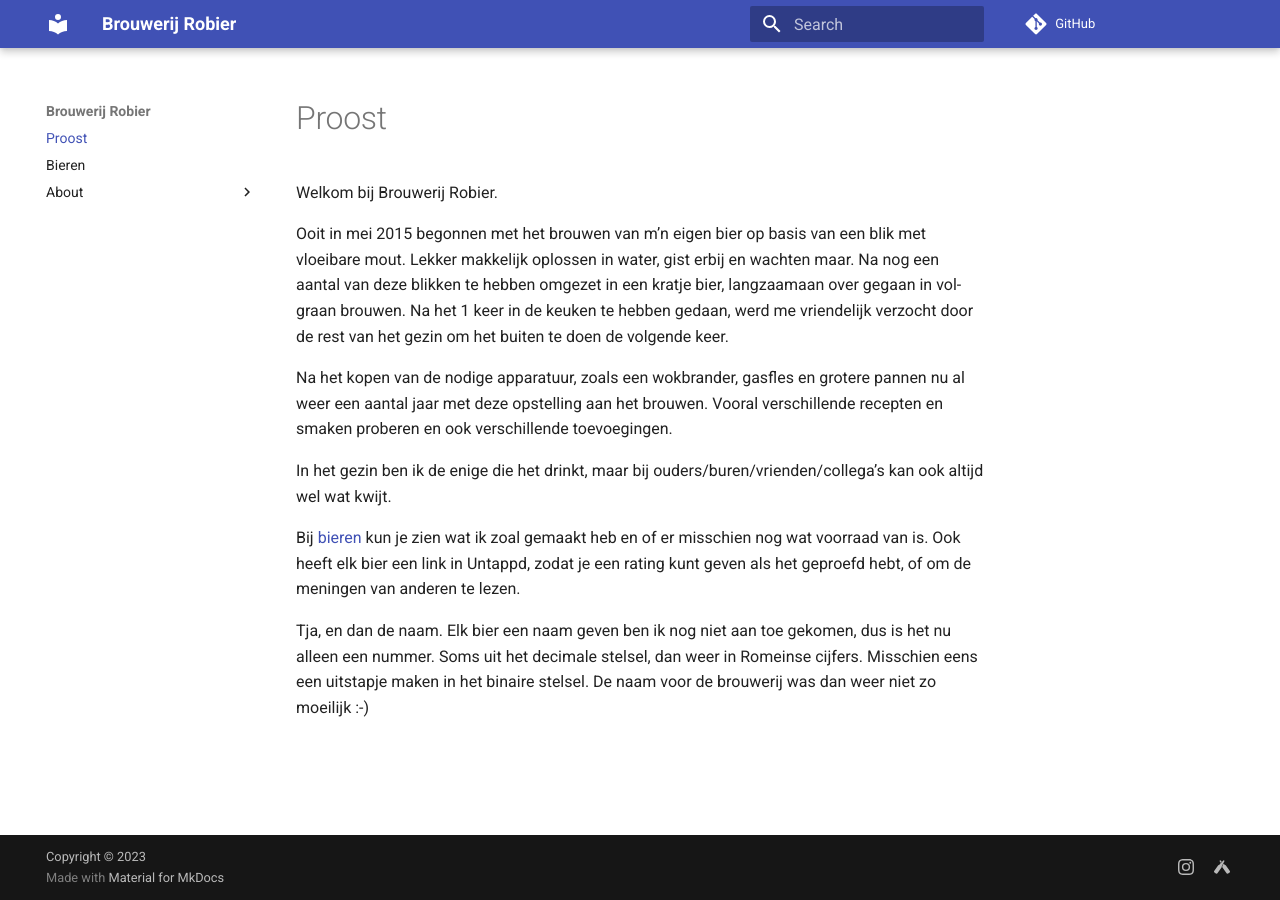
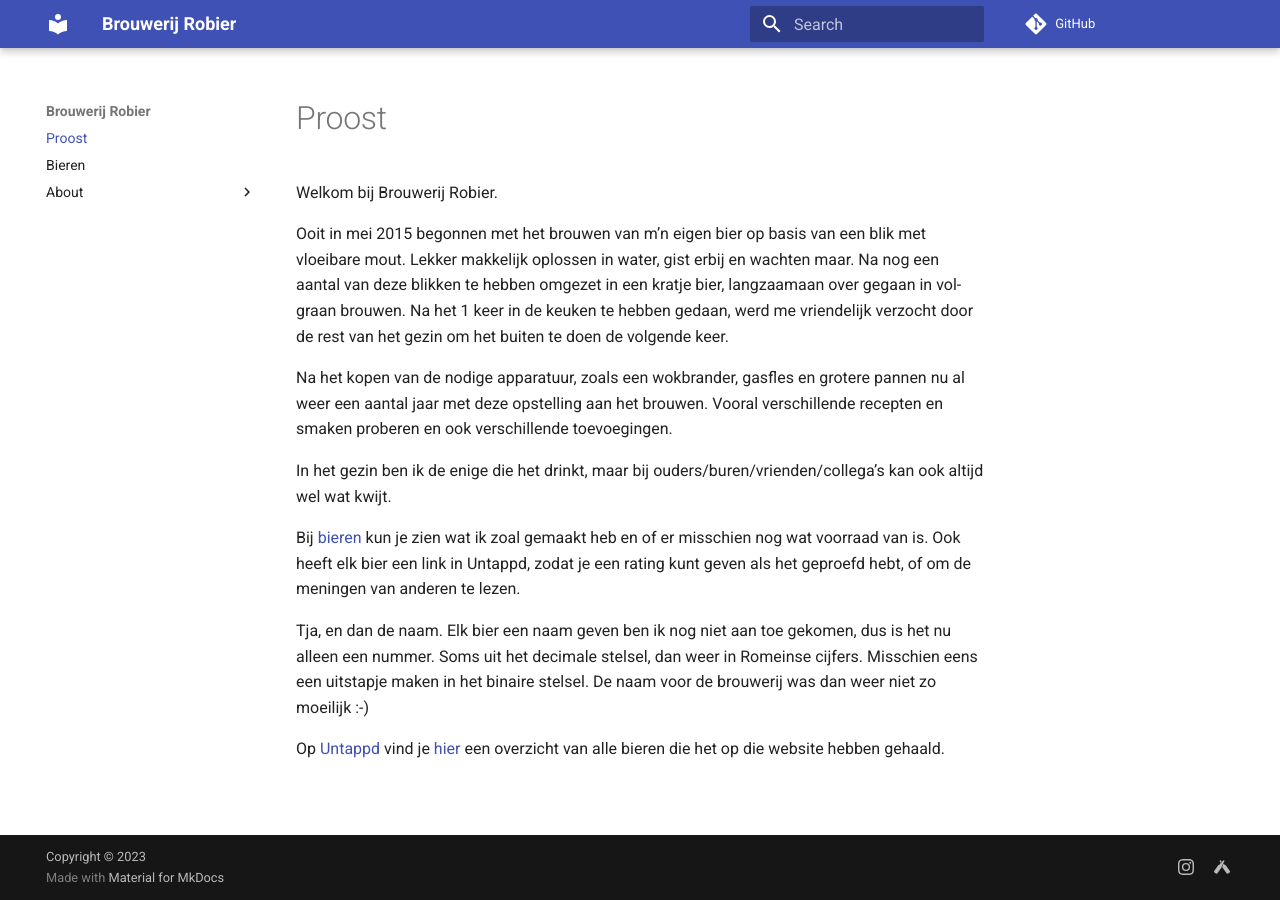
Before and after one commit to Wensink/robier, an MkDocs documentation site: the page built from docs/index.md, in a window 1280 px wide. Built offline with MkDocs 1.6.1 and Material for MkDocs 9.7.7, drawn with Linux system fonts in a browser that asks for light colours; comment, search, counter and statistics services are not loaded.

Commit message:
Add link to untappd on homepage

```diff
--- a/docs/index.md
+++ b/docs/index.md
@@ -9,3 +9,5 @@ In het gezin ben ik de enige die het drinkt, maar bij ouders/buren/vrienden/coll
 Bij [bieren](bieren.md) kun je zien wat ik zoal gemaakt heb en of er misschien nog wat voorraad van is. Ook heeft elk bier een link in Untappd, zodat je een rating kunt geven als het geproefd hebt, of om de meningen van anderen te lezen.
 
 Tja, en dan de naam. Elk bier een naam geven ben ik nog niet aan toe gekomen, dus is het nu alleen een nummer. Soms uit het decimale stelsel, dan weer in Romeinse cijfers. Misschien eens een uitstapje maken in het binaire stelsel.  De naam voor de brouwerij was dan weer niet zo moeilijk :-)
+
+Op [Untappd](https://untappd.com/BrouwerijRobier/beer) vind je [hier](https://untappd.com/BrouwerijRobier/beer) een overzicht van alle bieren die het op die website hebben gehaald.
```
